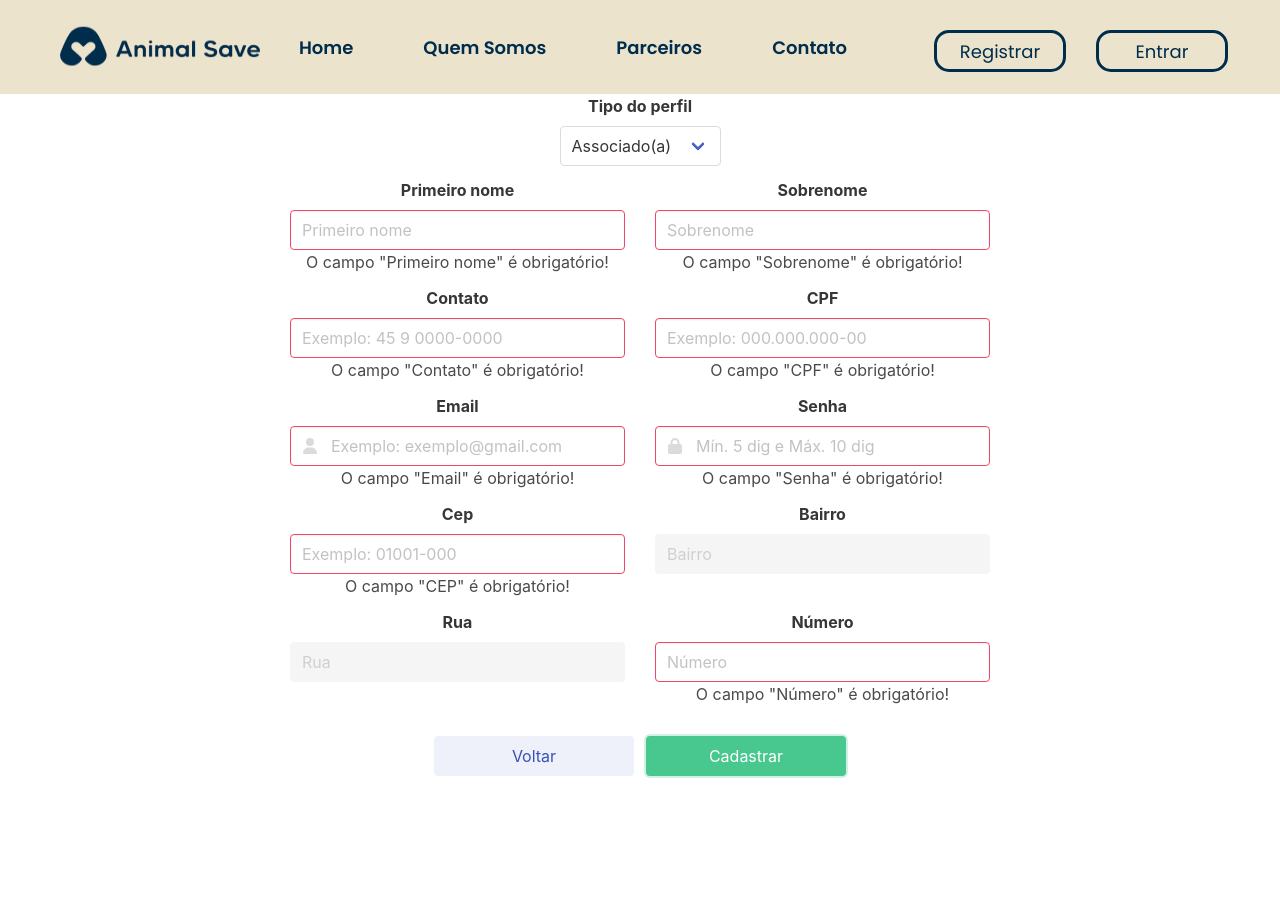
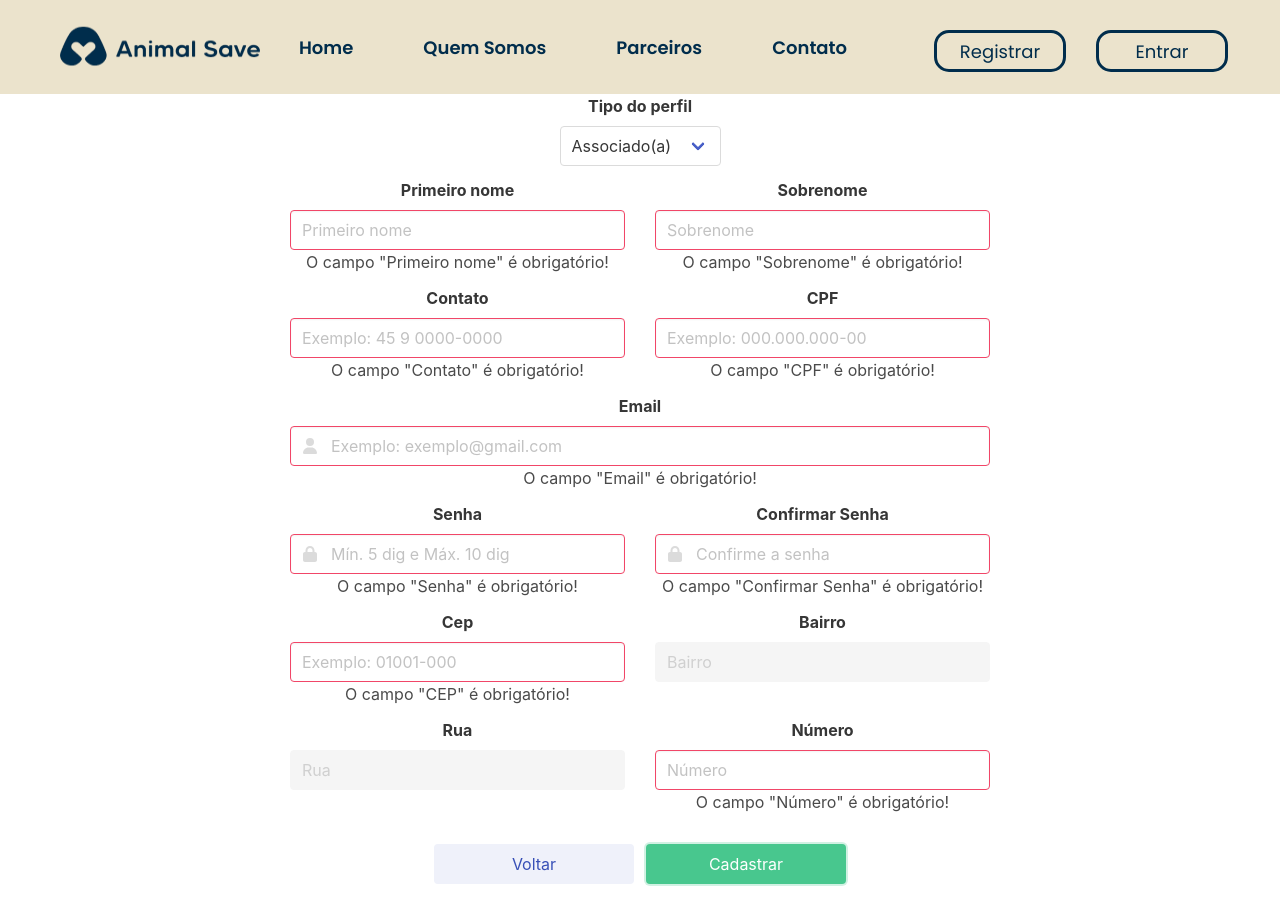
Before and after one commit to renanmontanopaz/animal-save-view, a Vue app: page /register in a window 1280 px wide. Both pictures are taken after a click on the button "Cadastrar". Before the commit the page ends 806 px from the top, so only its background shows below. Built offline with nearby package versions, Linux system fonts and the light colour scheme.

Commit message:
Adicionado campo de confirmação de senha no formulário de associado

```diff
--- a/src/model/User.ts
+++ b/src/model/User.ts
@@ -8,6 +8,7 @@ export class User {
     id!: number;
     login!: string;
     password!: string;
+    confirmPassword!: string;
     admin!: Admin;
     caregiver!: Caregiver;
     provider!: Provider;
--- a/src/views/RegisterUsers/Register.vue
+++ b/src/views/RegisterUsers/Register.vue
@@ -93,7 +93,6 @@
                         </div>
                     </div>
 
-                    <div class="aling_inputs">
                     <div class="field">
                         <label class="label">Email</label>
                         <div class="control has-icons-left">
@@ -110,6 +109,7 @@
                         </div>
                     </div>
 
+                    <div class="aling_inputs">
                         <div class="field">
                             <label class="label">Senha</label>
                             <div class="control has-icons-left">
@@ -121,6 +121,22 @@
                                 <p v-if="errorMessagePassword">
                                 <ul>
                                     <li v-for="error in errorMessagePassword" :key="error">{{ error }}</li>
+                                </ul>
+                                </p>
+                            </div>
+                        </div>
+
+                        <div class="field">
+                            <label class="label">Confirmar Senha</label>
+                            <div class="control has-icons-left">
+                                <input @blur="validateConfirmPassword" v-model="associate.user.confirmPassword"
+                                    :class="`${inputConfirmPassword}`" type="password" placeholder="Confirme a senha">
+                                <span class="icon is-small is-left">
+                                    <i class="fas fa-lock"></i>
+                                </span>
+                                <p v-if="errorMessageConfirmPassword">
+                                <ul>
+                                    <li v-for="error in errorMessageConfirmPassword" :key="error">{{ error }}</li>
                                 </ul>
                                 </p>
                             </div>
@@ -602,6 +618,7 @@ export default class Register extends Vue {
     public inputCpf: string = 'input';
     public inputEmail: string = 'input';
     public inputPassword: string = 'input';
+    public inputConfirmPassword: string = 'input';
     public inputCep: string = 'input';
     public inputNumber: string = 'input';
 
@@ -612,6 +629,7 @@ export default class Register extends Vue {
     public errorMessageCpf: string[] = [];
     public errorMessageEmail: string[] = [];
     public errorMessagePassword: string[] = [];
+    public errorMessageConfirmPassword: string[] = [];
     public errorMessageCep: string[] = [];
     public errorMessageNumber: string[] = [];
 
@@ -681,6 +699,7 @@ export default class Register extends Vue {
         this.inputCpf = 'input';
         this.inputEmail = 'input';
         this.inputPassword = 'input';
+        this.inputConfirmPassword = 'input';
         this.inputCep = 'input';
         this.inputNumber = 'input';
     }
@@ -793,6 +812,20 @@ export default class Register extends Vue {
     }
 
     //ASSOCIATE
+    public validateConfirmPassword() {
+        if (!this.associate.user.confirmPassword) {
+            this.errorMessageConfirmPassword = ['O campo "Confirmar Senha" é obrigatório!'];
+            this.inputConfirmPassword = 'input is-danger';
+        } else if (this.associate.user.confirmPassword !== this.associate.user.password) {
+            this.errorMessageConfirmPassword = ['As senhas não correspondem!'];
+            this.inputConfirmPassword = 'input is-danger';
+        } else {
+            this.errorMessageConfirmPassword = [];
+            this.inputConfirmPassword = 'input is-success';
+        }
+    }
+
+    //ASSOCIATE
     async fetchAddress(): Promise<void> {
         if (this.associate.address.cep.length === 8) {
             try {
@@ -862,6 +895,7 @@ export default class Register extends Vue {
             this.validateInputCpf();
             this.validateInputEmail();
             this.validateInputPassword();
+            this.validateConfirmPassword();
             this.validateInputCep();
             this.validateInputNumber();
         }
@@ -869,7 +903,7 @@ export default class Register extends Vue {
 
     //ASSOCIATE
     public allIputsValidsAssociate(): boolean {
-        if (this.inputFirstName !== 'input is-danger' && this.inputLastName !== 'input is-danger' && this.inputContact !== 'input is-danger' && this.inputCpf !== 'input is-danger' && this.inputEmail !== 'input is-danger' && this.inputPassword !== 'input is-danger' && this.inputCep !== 'input is-danger' && this.inputNumber !== 'input is-danger') {
+        if (this.inputFirstName !== 'input is-danger' && this.inputLastName !== 'input is-danger' && this.inputContact !== 'input is-danger' && this.inputCpf !== 'input is-danger' && this.inputEmail !== 'input is-danger' && this.inputPassword !== 'input is-danger' && this.inputConfirmPassword !== 'input is-danger' && this.inputCep !== 'input is-danger' && this.inputNumber !== 'input is-danger') {
             return true;
         } else {
             return false;
```
Lines whose indentation alone changed are shown as unchanged.
